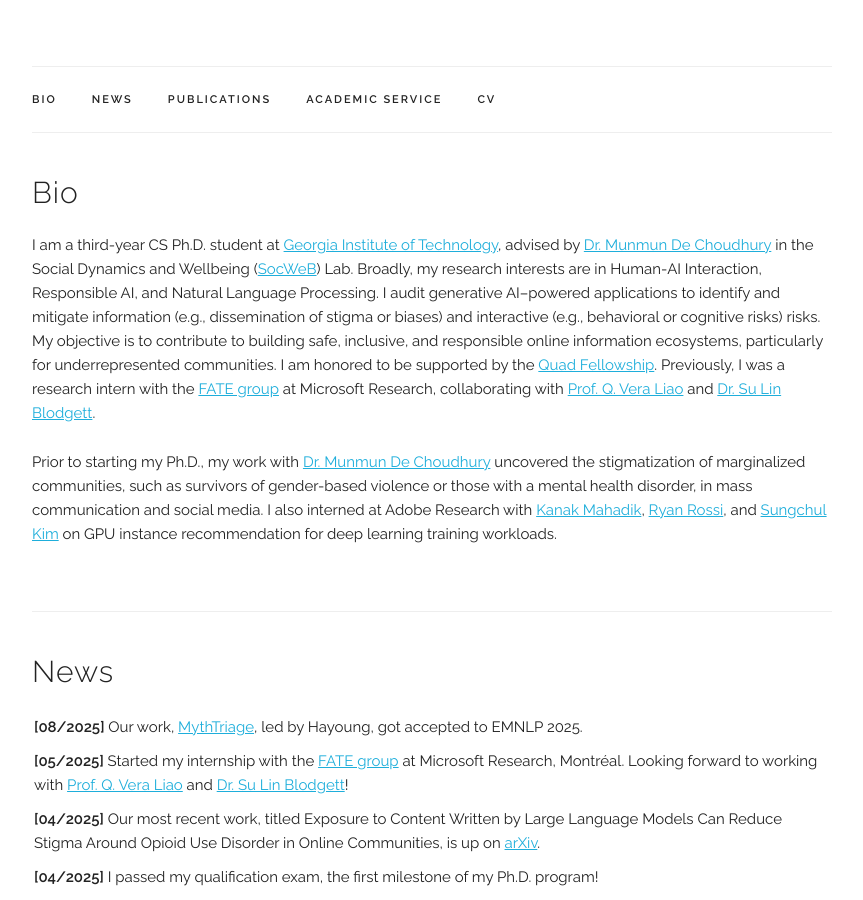
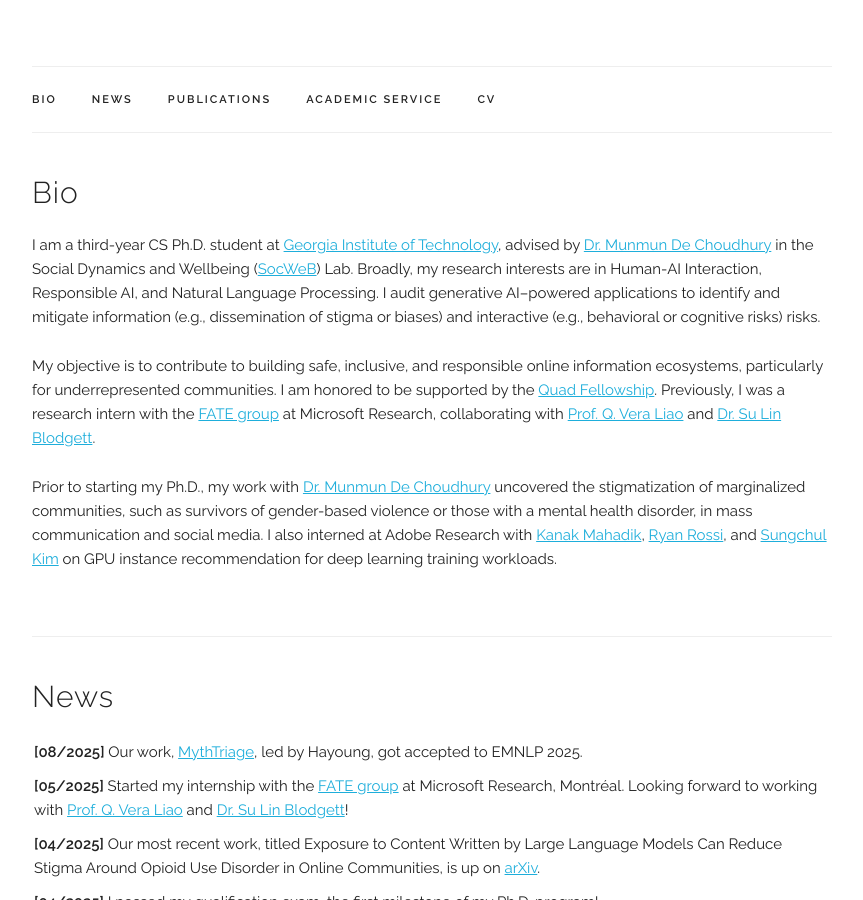
Before and after one commit to mittalshravika/mittalshravika.github.io, a Jekyll site: the page built from index.html, in a window 1280 px wide and 900 px high, scrolled down 300 px. Shown: the whole window, without its empty margins (208-1071 px from the left). Built offline with Jekyll 4.4.1, drawn with Linux system fonts in a browser that asks for light colours; some web fonts are replaced.

Commit message:
break it up

```diff
--- a/index.html
+++ b/index.html
@@ -8,7 +8,12 @@ title: Home
   <p>
   I am a third-year CS Ph.D. student at <a href="https://www.gatech.edu/" target="_blank">Georgia Institute of Technology</a>, advised by <a href="http://www.munmund.net/" target="_blank">Dr. Munmun De Choudhury</a>
   in the Social Dynamics and Wellbeing (<a href="https://socweb.cc.gatech.edu/" target="_blank">SocWeB</a>) Lab. Broadly, my research interests are in Human-AI Interaction, Responsible AI, and Natural Language Processing.
-  I audit generative AI–powered applications to identify and mitigate information (e.g., dissemination of stigma or biases) and interactive (e.g., behavioral or cognitive risks) risks. My objective is to contribute to building safe, inclusive, and responsible online information ecosystems, particularly for underrepresented communities. I am honored to be supported by the <a href="https://www.quadfellowship.org/2024-quad-fellows">Quad Fellowship</a>. Previously, I was a research intern with the <a href="https://www.microsoft.com/en-us/research/theme/fate-montreal/">FATE group</a> at Microsoft Research, collaborating with <a href="https://www.qveraliao.com/">Prof. Q. Vera Liao</a> and <a href="https://sblodgett.github.io/">Dr. Su Lin Blodgett</a>.
+  I audit generative AI–powered applications to identify and mitigate information (e.g., dissemination of stigma or biases) and interactive (e.g., behavioral or cognitive risks) risks.
+  </p>
+
+  <p>
+  My objective is to contribute to building safe, inclusive, and responsible online information ecosystems, particularly for underrepresented communities. I am honored to be supported by the <a href="https://www.quadfellowship.org/2024-quad-fellows">Quad Fellowship</a>. Previously, I was a research intern with the <a href="https://www.microsoft.com/en-us/research/theme/fate-montreal/">FATE group</a> at Microsoft Research, collaborating with <a href="https://www.qveraliao.com/">Prof. Q. Vera Liao</a> and <a href="https://sblodgett.github.io/">Dr. Su Lin Blodgett</a>.
+  </p>
 
   <p>
   Prior to starting my Ph.D., my work with <a href="http://www.munmund.net/" target="_blank">Dr. Munmun De Choudhury</a> uncovered the stigmatization of marginalized communities, such as survivors of gender-based violence or those with a mental health disorder, in mass communication and social media.
```
